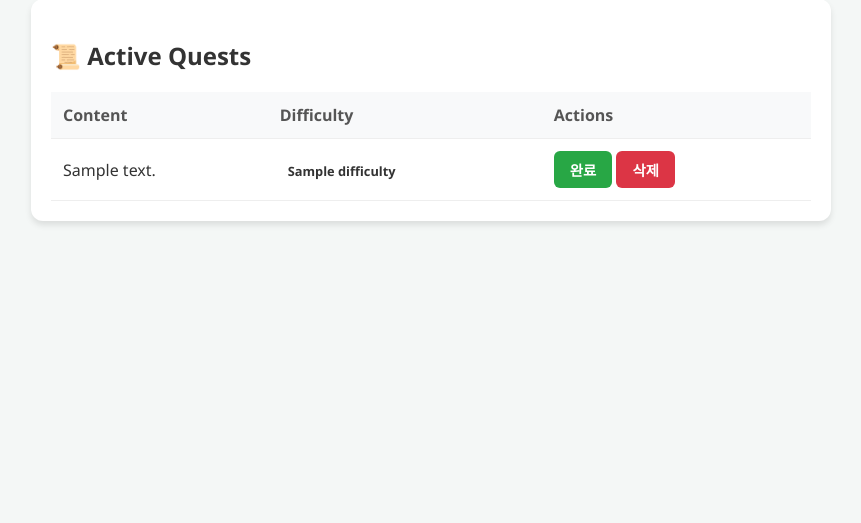
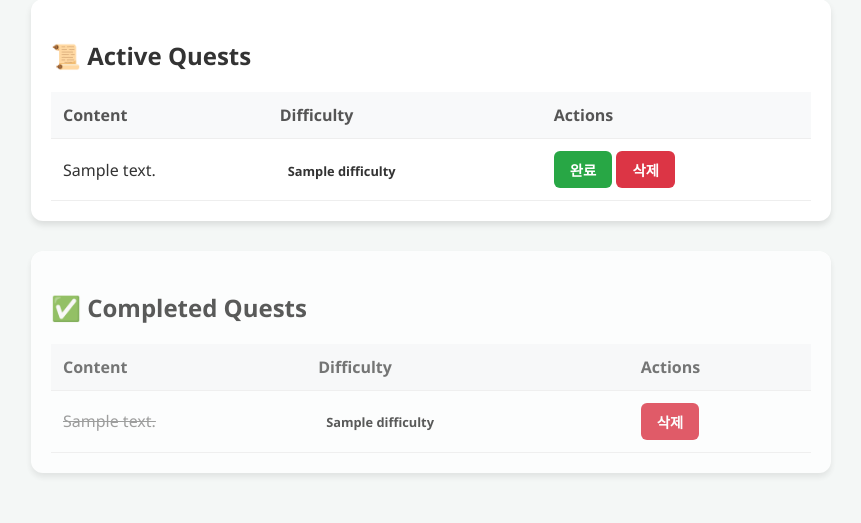
Before and after one commit to Na0927s/todo-rpg-project, a Flask app: template templates/index.html in a window 1280 px wide. Shown: the part 487-1010 px from the top of the page, without its empty margins (209-1070 px from the left). Before the commit the page ends 712 px from the top, so only its background shows below. Run offline with Flask 3, Linux system fonts and the light colour scheme; the template is opened without the code that fills it: most values are stand-ins (such as "Sample title", 1, 10 or a date in 2020).

Commit message:
feat: 완료된 퀘스트 목록을 하단 별도 섹션으로 분리 구현

```diff
--- a/app.py
+++ b/app.py
@@ -28,16 +28,27 @@ def index():
         "hp": user.hp if user else 100,
         "gold": user.gold if user else 0
     }
+
     all_quests = quest_repo.find_all_quests()
-    quests_list = [
-        {
+    active_quests = []
+    completed_quests = []
+
+    for q in all_quests.values():
+        quest_data = {
             "quest_id": q.quest_id,
             "content": q.content,
             "difficulty": q.difficulty,
             "is_completed": q.is_finished()
-        } for q in all_quests.values()
-    ]
-    return render_template('index.html', user_status=user_stats, quests=quests_list)
+        }
+        if quest_data["is_completed"]:
+            completed_quests.append(quest_data)
+        else:
+            active_quests.append(quest_data)
+
+    return render_template('index.html',
+                           user_status=user_stats,
+                           active_quests=active_quests,
+                           completed_quests=completed_quests)
 
 @app.route('/api/status')
 def get_status():
--- a/templates/index.html
+++ b/templates/index.html
@@ -112,6 +112,11 @@
             padding: 20px;
             border-radius: 12px;
             box-shadow: 0 4px 6px rgba(0,0,0,0.1);
+            margin-bottom: 30px;
+        }
+
+        .quest-section.completed {
+            opacity: 0.8;
         }
 
         table {
@@ -157,11 +162,16 @@
         .btn-primary { background-color: var(--primary-color); }
         .btn-complete { background-color: var(--btn-complete); }
         .btn-delete { background-color: var(--btn-delete); }
-        .btn-disabled { background-color: #ccc; cursor: not-allowed; }
 
         .completed-text {
             color: #888;
             text-decoration: line-through;
+        }
+
+        .empty-msg {
+            text-align: center;
+            color: #888;
+            padding: 20px;
         }
     </style>
 </head>
@@ -210,7 +220,7 @@
 
         <div class="quest-section">
             <h2>📜 Active Quests</h2>
-            <table id="quest-table">
+            <table id="active-quest-table">
                 <thead>
                     <tr>
                         <th>Content</th>
@@ -218,24 +228,40 @@
                         <th>Actions</th>
                     </tr>
                 </thead>
-                <tbody>
-                    {% for quest in quests %}
+                <tbody id="active-quests-body">
+                    {% for quest in active_quests %}
                     <tr id="quest-{{ quest.quest_id }}">
-                        <td class="quest-content-cell {{ 'completed-text' if quest.is_completed else '' }}">
-                            {{ quest.content }}
-                        </td>
-                        <td>
-                            <span class="badge difficulty-{{ quest.difficulty }}">{{ quest.difficulty }}</span>
-                        </td>
+                        <td class="quest-content-cell">{{ quest.content }}</td>
+                        <td><span class="badge difficulty-{{ quest.difficulty }}">{{ quest.difficulty }}</span></td>
                         <td>
                             <div class="btn-group">
-                                <button class="btn btn-complete {{ 'btn-disabled' if quest.is_completed else '' }}"
-                                        onclick="completeQuest('{{ quest.quest_id }}')"
-                                        {{ 'disabled' if quest.is_completed else '' }}>
-                                    {{ '완료됨' if quest.is_completed else '완료' }}
-                                </button>
+                                <button class="btn btn-complete" onclick="completeQuest('{{ quest.quest_id }}')">완료</button>
                                 <button class="btn btn-delete" onclick="deleteQuest('{{ quest.quest_id }}')">삭제</button>
                             </div>
+                        </td>
+                    </tr>
+                    {% endfor %}
+                </tbody>
+            </table>
+        </div>
+
+        <div class="quest-section completed">
+            <h2>✅ Completed Quests</h2>
+            <table id="completed-quest-table">
+                <thead>
+                    <tr>
+                        <th>Content</th>
+                        <th>Difficulty</th>
+                        <th>Actions</th>
+                    </tr>
+                </thead>
+                <tbody id="completed-quests-body">
+                    {% for quest in completed_quests %}
+                    <tr id="quest-{{ quest.quest_id }}">
+                        <td class="quest-content-cell completed-text">{{ quest.content }}</td>
+                        <td><span class="badge difficulty-{{ quest.difficulty }}">{{ quest.difficulty }}</span></td>
+                        <td>
+                            <button class="btn btn-delete" onclick="deleteQuest('{{ quest.quest_id }}')">삭제</button>
                         </td>
                     </tr>
                     {% endfor %}
@@ -250,7 +276,6 @@
             const data = await res.json();
 
             document.getElementById('user-lv-gold').innerText = `Lv. ${data.level} | 💰 ${data.gold}`;
-
             document.getElementById('hp-label').innerText = `HP (${data.hp} / 100)`;
             document.getElementById('hp-bar').style.width = `${data.hp}%`;
 
@@ -272,7 +297,7 @@
 
             const data = await res.json();
             if (res.ok) {
-                location.reload(); // 간결함을 위해 새로고침 (실시간 DOM 추가도 가능)
+                location.reload();
             } else {
                 alert(data.error);
             }
@@ -285,13 +310,17 @@
             if (res.ok) {
                 alert(data.message);
                 updateStatus();
-                // UI 상태 변경
+
+                // Active -> Completed 이동
                 const row = document.getElementById(`quest-${questId}`);
                 row.querySelector('.quest-content-cell').classList.add('completed-text');
-                const compBtn = row.querySelector('.btn-complete');
-                compBtn.classList.add('btn-disabled');
-                compBtn.innerText = '완료됨';
-                compBtn.disabled = true;
+
+                // 완료 버튼 제거
+                const actionCell = row.cells[2];
+                actionCell.innerHTML = `<button class="btn btn-delete" onclick="deleteQuest('${questId}')">삭제</button>`;
+
+                // 테이블 이동
+                document.getElementById('completed-quests-body').appendChild(row);
             } else {
                 alert(`오류: ${data.error}`);
             }
```
Also changed, not shown: todo_rpg.json (+2 -9 lines).
